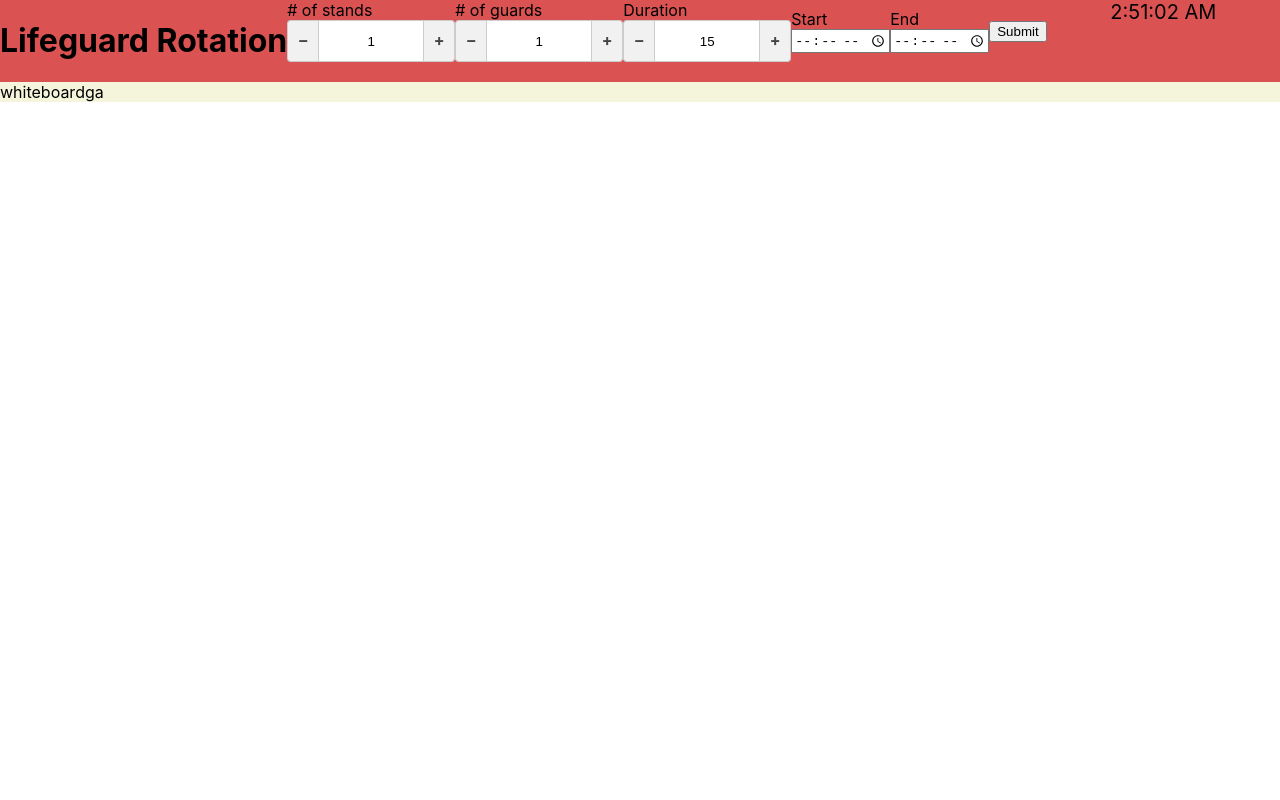
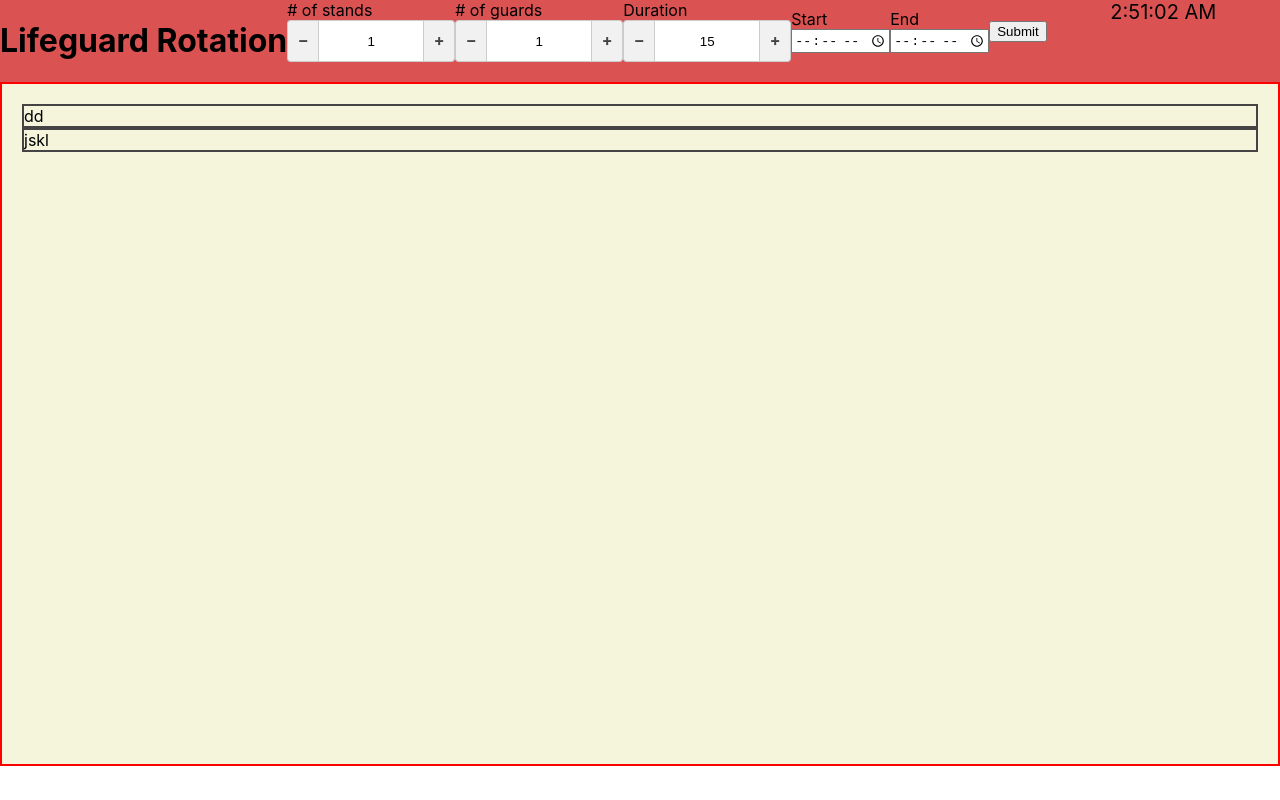
Before and after one commit to elin1923/My-Lifeguard-Rotation, a React (Create React App) app: page / in a window 1280 px wide. Built offline with nearby package versions, Linux system fonts and the light colour scheme.

Commit message:
divs and set ups

```diff
--- a/src/App.css
+++ b/src/App.css
@@ -70,4 +70,16 @@
 /* === !! === Whiteboard === !! === */
 .whiteboard {
   background-color: beige ;
+  height: 80vh;
+  padding: 20px;
+
+  border: solid red 2px;
 }
+
+.name {
+  border: solid #444 2px;
+}
+
+.timeStamps {
+  border: solid #444 2px;
+}
--- a/src/Components/Whiteboard.jsx
+++ b/src/Components/Whiteboard.jsx
@@ -3,7 +3,12 @@ export default function Whiteboard() {
 
     return (
         <div className="whiteboard">
-            whiteboardga
+            <div className="name">
+                dd
+            </div>
+            <div className="timeStamps">
+                jskl
+            </div>
         </div>
     )
 }
```
